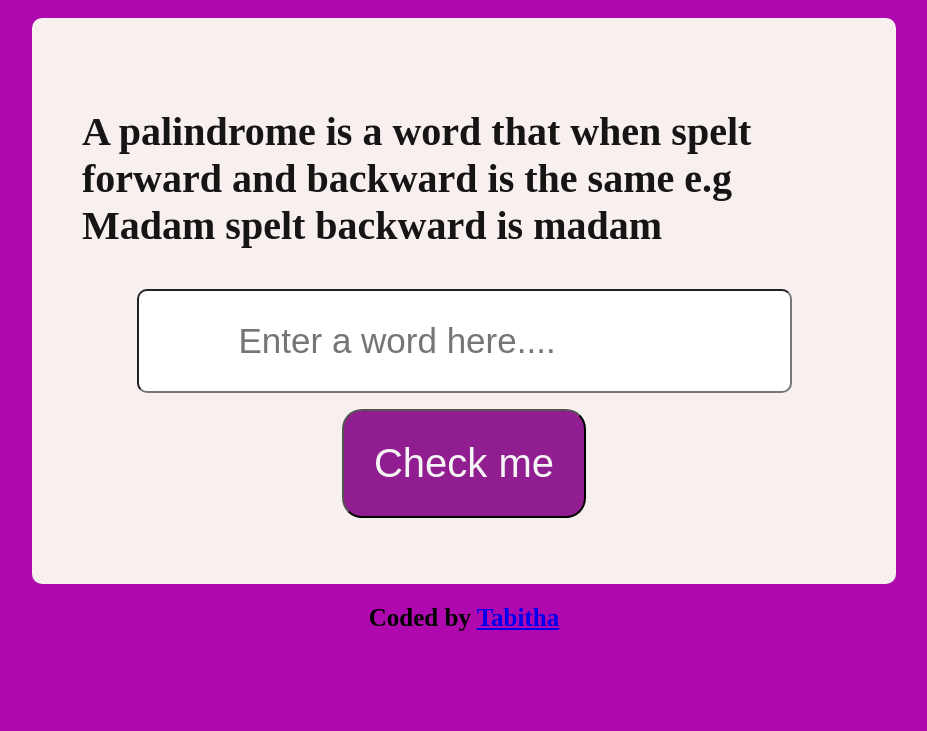
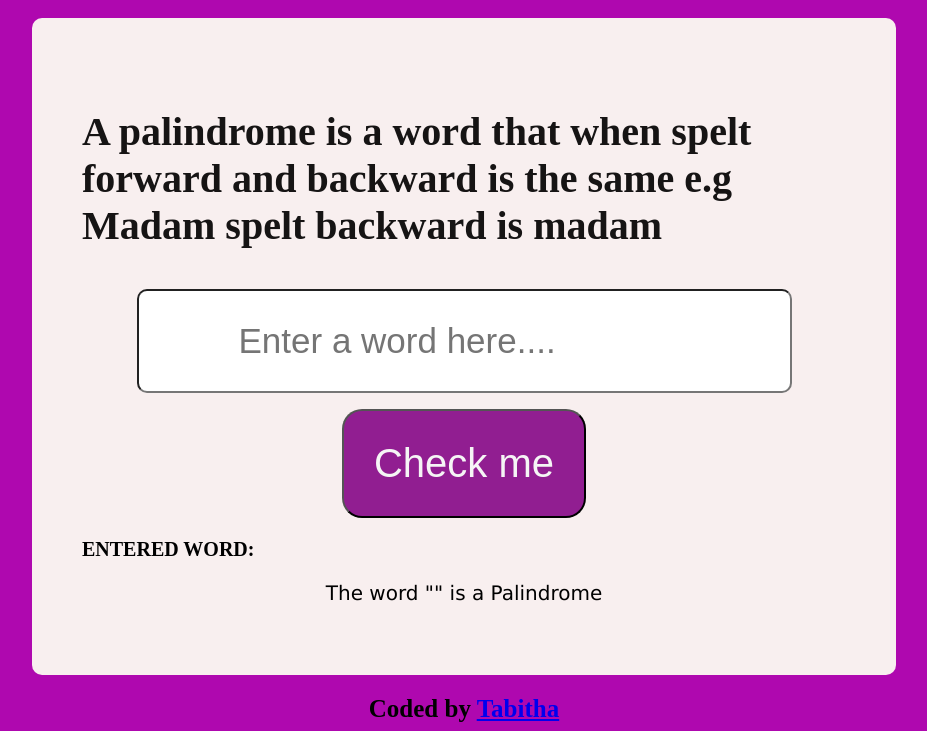
Before and after one commit to Tabitht/Palindrome-project, a plain HTML site: page Palindrome checker/index.html in a window 1280 px wide. Both pictures are taken after a click on the button "Check me". Shown: the part 138-869 px from the top of the page, without its empty margins (176-1103 px from the left). Before the commit the page ends 800 px from the top, so only its background shows below. Drawn offline with Linux system fonts and the light colour scheme.

Commit message:
Added javascript functionality

```diff
--- a/Palindrome checker/index.html
+++ b/Palindrome checker/index.html
@@ -12,8 +12,10 @@
     <div class="m-md-50">
     <p class="written">A palindrome is a word that when spelt forward and backward is the same e.g Madam spelt backward is madam</p>
     <input type="text" id="word" placeholder="Enter a word here....">
-    <p><button>Check me</button></p>
-    <p id="answer"></p>
+    <p><button id="click">Check me</button></p>
+    <p id="enteredword" class="enteredword"></p>
+    <p id="palindrome" class="palindrome"></p>
+    <p id="answer" class="answer"></p>
     </div>
     </header>
     <footer>
--- a/Palindrome checker/javascript.js
+++ b/Palindrome checker/javascript.js
@@ -1,6 +1,22 @@
+function convertPhrase(phrase){
+    //coverts the string to lowercase and removes non-alphanumeric characters
+    let word = phrase.toLowerCase().replace(/[^a-z0-9]/g, '');
+    let palindromeWord = word.split('').reverse().join('');
+    return word === palindromeWord;
+}
 // checks if a word or phrase is a palindrome
-function ispalindrome(phrase){
-    //coverts the string to lowercase and removes non-alphanumeric characters
-    let word = phrase.tolowerCase().replace(/[^a-z0-9]/g, '');
-
+function isPalindrome(){
+    let sentence = document.querySelector("#word");
+    let enteredWord = document.querySelector("#enteredword");
+    let result = document.querySelector("#answer");
+    if (convertPhrase(sentence.value)){
+        enteredWord.innerHTML = `ENTERED WORD: ${sentence.value}`;
+        result.innerHTML = `The word "${sentence.value}" is a Palindrome`;
+    }
+    else{
+        enteredWord.innerHTML = `PALINDROME WORD: ${sentence.value}`;
+        result.innerHTML = `The word "${sentence.value}" is not a Palindrome`;
+    }
 }
+let applyButton = document.querySelector("#click");
+applyButton.addEventListener("click", isPalindrome);
--- a/Palindrome checker/style.css
+++ b/Palindrome checker/style.css
@@ -42,6 +42,20 @@ footer{
     font-weight: bold;
     font-family: 'Times New Roman', Times, serif;
 }
+.enteredword{
+    font-size: 20px;
+    font-weight: bolder;
+    text-align: left;
+}
+.palindrome{
+    font-size: 20px;
+    font-weight: bolder;
+    text-align: left;
+}
+.answer{
+    font-size: 20px;
+    font-family: Verdana, Geneva, Tahoma, sans-serif;
+}
 @media (min-width: 1024px){
     div{
         margin: 40px 200px auto;
```
